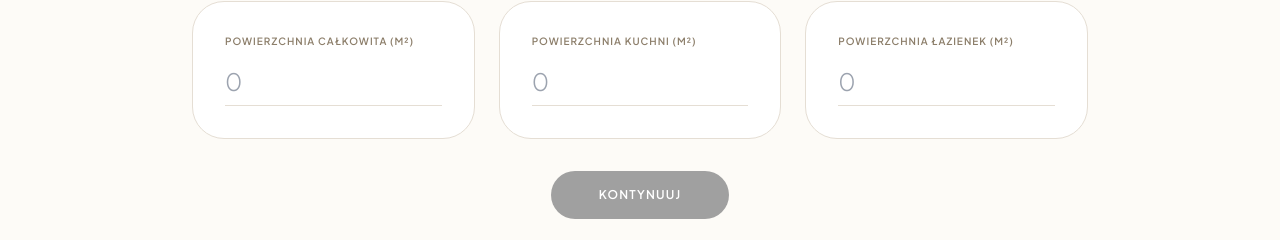
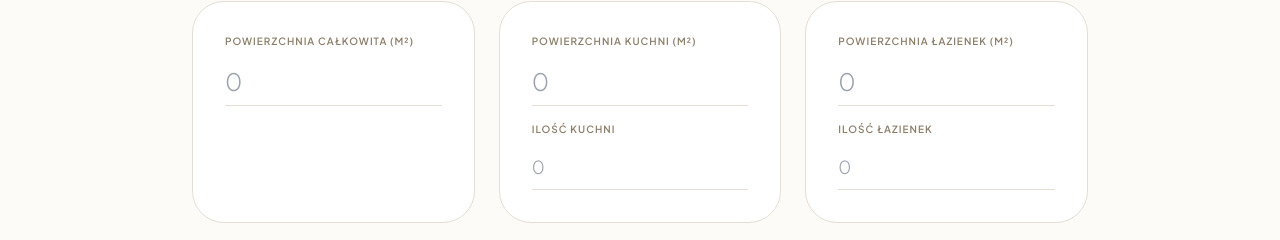
Before and after one commit to lukaszkotowski-git/projektnacito, a React (Vite) app in the folder react-app/: page /offer/premium in a window 1280 px wide. Shown: the part 944-1184 px from the top of the page. Built offline with nearby package versions, Linux system fonts and the light colour scheme; no server answers; a web font is replaced by a local one.

Commit message:
feat(premium): add kitchen/bath counts and use configurable base rate (200 zł/m²)
Add kitchen/bath count fields to types and AppContext, inputs in PremiumConfigurator, and update pricing calculation to use PRICING.premium.basePerM2 (set to 200).

```diff
--- a/react-app/src/components/PremiumConfigurator.tsx
+++ b/react-app/src/components/PremiumConfigurator.tsx
@@ -10,6 +10,8 @@ export function PremiumConfigurator() {
     premiumTotalM2, setPremiumTotalM2,
     premiumKitchenM2, setPremiumKitchenM2,
     premiumBathM2, setPremiumBathM2,
+    setPremiumKitchenCount,
+    setPremiumBathCount,
     setCurrentPrice,
     setCurrentPackage,
     setCurrentView
@@ -19,9 +21,11 @@ export function PremiumConfigurator() {
   const [premiumTotalM2Raw, setPremiumTotalM2Raw] = useState('')
   const [premiumKitchenM2Raw, setPremiumKitchenM2Raw] = useState('')
   const [premiumBathM2Raw, setPremiumBathM2Raw] = useState('')
+  const [premiumKitchenCountRaw, setPremiumKitchenCountRaw] = useState('')
+  const [premiumBathCountRaw, setPremiumBathCountRaw] = useState('')
 
   useEffect(() => {
-    const allFilled = premiumTotalM2Raw.trim() !== '' && premiumKitchenM2Raw.trim() !== '' && premiumBathM2Raw.trim() !== ''
+    const allFilled = premiumTotalM2Raw.trim() !== '' && premiumKitchenM2Raw.trim() !== '' && premiumBathM2Raw.trim() !== '' && premiumKitchenCountRaw.trim() !== '' && premiumBathCountRaw.trim() !== ''
     if (!allFilled) {
       // don't calculate / show price until user filled all three fields
       setCurrentPrice(0)
@@ -29,13 +33,15 @@ export function PremiumConfigurator() {
     }
 
     // Compute net area excluding kitchen and bathrooms, then apply base rate.
-    const netArea = Math.max(0, premiumTotalM2 - premiumKitchenM2 - premiumBathM2)
+    const k = parseInt(premiumKitchenCountRaw) || 0
+    const l = parseInt(premiumBathCountRaw) || 0
+    const netArea = Math.max(0, premiumTotalM2 - premiumKitchenM2 * k - premiumBathM2 * l)
     let total = netArea * PRICING.premium.basePerM2
-    // Kitchens and bathrooms are charged as fixed flats if present
-    if (premiumKitchenM2 > 0) total += PRICING.premium.kitchenFlat
-    if (premiumBathM2 > 0) total += PRICING.premium.bathFlat
+    // Kitchens and bathrooms charged per unit
+    total += k * 2500
+    total += l * 2500
     setCurrentPrice(total)
-  }, [premiumTotalM2Raw, premiumKitchenM2Raw, premiumBathM2Raw, premiumTotalM2, premiumKitchenM2, premiumBathM2, setCurrentPrice])
+  }, [premiumTotalM2Raw, premiumKitchenM2Raw, premiumBathM2Raw, premiumKitchenCountRaw, premiumBathCountRaw, premiumTotalM2, premiumKitchenM2, premiumBathM2, setCurrentPrice])
 
   const goToMain = () => {
     resetState()
@@ -125,6 +131,18 @@ export function PremiumConfigurator() {
                     placeholder="0"
                     className="w-full text-2xl bg-transparent border-b border-[#E5DED4] pb-2 outline-none focus:border-[#8C7E6A] font-light"
                   />
+                  <label className="text-[10px] uppercase tracking-widest text-[#8C7E6A] font-bold block mb-4 mt-4">Ilość kuchni</label>
+                  <input
+                    type="number"
+                    value={premiumKitchenCountRaw}
+                    onChange={(e) => {
+                      const v = e.target.value
+                      setPremiumKitchenCountRaw(v)
+                      setPremiumKitchenCount(parseInt(v) || 0)
+                    }}
+                    placeholder="0"
+                    className="w-full text-lg bg-transparent border-b border-[#E5DED4] pb-2 outline-none focus:border-[#8C7E6A] font-light"
+                  />
                 </div>
                 <div className="card-choice p-8 rounded-[2rem]">
                   <label className="text-[10px] uppercase tracking-widest text-[#8C7E6A] font-bold block mb-4">Powierzchnia łazienek (m²)</label>
@@ -138,6 +156,18 @@ export function PremiumConfigurator() {
                     }}
                     placeholder="0"
                     className="w-full text-2xl bg-transparent border-b border-[#E5DED4] pb-2 outline-none focus:border-[#8C7E6A] font-light"
+                  />
+                  <label className="text-[10px] uppercase tracking-widest text-[#8C7E6A] font-bold block mb-4 mt-4">Ilość łazienek</label>
+                  <input
+                    type="number"
+                    value={premiumBathCountRaw}
+                    onChange={(e) => {
+                      const v = e.target.value
+                      setPremiumBathCountRaw(v)
+                      setPremiumBathCount(parseInt(v) || 0)
+                    }}
+                    placeholder="0"
+                    className="w-full text-lg bg-transparent border-b border-[#E5DED4] pb-2 outline-none focus:border-[#8C7E6A] font-light"
                   />
                 </div>
               </div>
--- a/react-app/src/constants.ts
+++ b/react-app/src/constants.ts
@@ -19,7 +19,8 @@ export const PRICING = {
   } as Record<string, number>,
   electricPerM2: 15,
   premium: {
-    basePerM2: 150,
+    // basePerM2 used by Premium calculator (zł per m2)
+    basePerM2: 200,
     kitchenFlat: 2500,
     bathFlat: 2500
   }
--- a/react-app/src/context/AppContext.tsx
+++ b/react-app/src/context/AppContext.tsx
@@ -28,6 +28,10 @@ interface AppState {
   setPremiumKitchenM2: (val: number) => void
   premiumBathM2: number
   setPremiumBathM2: (val: number) => void
+  premiumKitchenCount: number
+  setPremiumKitchenCount: (val: number) => void
+  premiumBathCount: number
+  setPremiumBathCount: (val: number) => void
 
   lastSubmissionId: string | null
   setLastSubmissionId: (id: string | null) => void
@@ -51,6 +55,8 @@ export function AppProvider({ children }: { children: ReactNode }) {
   const [premiumTotalM2, setPremiumTotalM2] = useState(0)
   const [premiumKitchenM2, setPremiumKitchenM2] = useState(0)
   const [premiumBathM2, setPremiumBathM2] = useState(0)
+  const [premiumKitchenCount, setPremiumKitchenCount] = useState(0)
+  const [premiumBathCount, setPremiumBathCount] = useState(0)
   const [lastSubmissionId, setLastSubmissionId] = useState<string | null>(null)
 
     const resetState = () => {
@@ -62,6 +68,8 @@ export function AppProvider({ children }: { children: ReactNode }) {
       setPremiumTotalM2(0)
       setPremiumKitchenM2(0)
       setPremiumBathM2(0)
+      setPremiumKitchenCount(0)
+      setPremiumBathCount(0)
     setCurrentPrice(0)
     setCurrentPackage(null)
   }
@@ -79,6 +87,9 @@ export function AppProvider({ children }: { children: ReactNode }) {
     totalM2: premiumTotalM2,
     kitchenM2: premiumKitchenM2,
     bathM2: premiumBathM2
+    ,
+    kitchenCount: premiumKitchenCount,
+    bathCount: premiumBathCount
   })
 
   return (
@@ -94,6 +105,8 @@ export function AppProvider({ children }: { children: ReactNode }) {
       premiumTotalM2, setPremiumTotalM2,
       premiumKitchenM2, setPremiumKitchenM2,
       premiumBathM2, setPremiumBathM2,
+      premiumKitchenCount, setPremiumKitchenCount,
+      premiumBathCount, setPremiumBathCount,
       lastSubmissionId, setLastSubmissionId,
       resetState,
       getCitoDetails,
--- a/react-app/src/types/index.ts
+++ b/react-app/src/types/index.ts
@@ -14,6 +14,8 @@ export interface PremiumDetails {
   totalM2: number
   kitchenM2: number
   bathM2: number
+  kitchenCount?: number
+  bathCount?: number
 }
 
 export interface SubmissionData {
```
Also changed, not shown: 1 other file (tests, documents, lock files or other folders).
